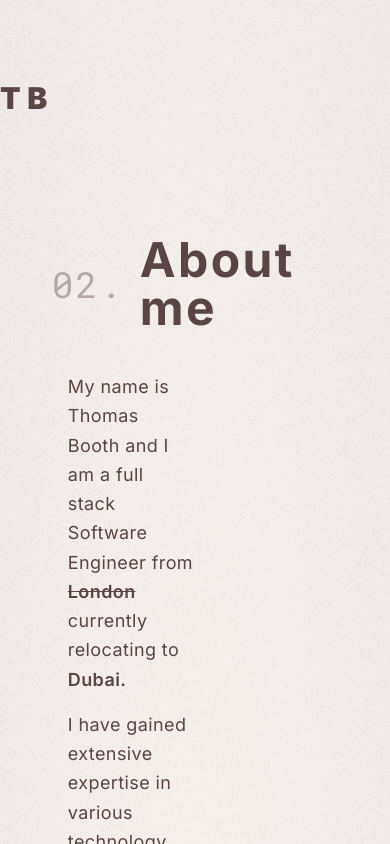
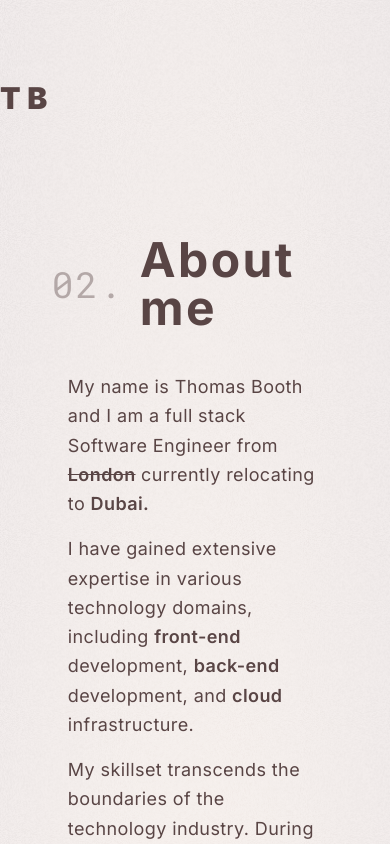
Before and after one commit to thomassbooth/Thomas-Booth-Portfolio, a Next.js app: page /about in a window 390 px wide. Shown: the top 844 px of the page. Built offline with nearby package versions, Linux system fonts and the light colour scheme.

Commit message:
responsive

```diff
--- a/components/about/MeClient.tsx
+++ b/components/about/MeClient.tsx
@@ -12,7 +12,7 @@ const MeClient = () => {
   const { scrollY, scrollYProgress } = useScroll()
   return (
     <section>
-      <div className = 'flex text-lg items-center'>
+      <div className = 'md:flex text-lg items-center'>
         <div className = 'flex flex-col gap-4 leading-relaxed px-4'>
           <p>
               My name is Thomas Booth and I am a full stack Software Engineer from <span className = 'font-semibold line-through'>London</span> currently relocating to <span className = 'font-semibold'>Dubai.</span>
```
